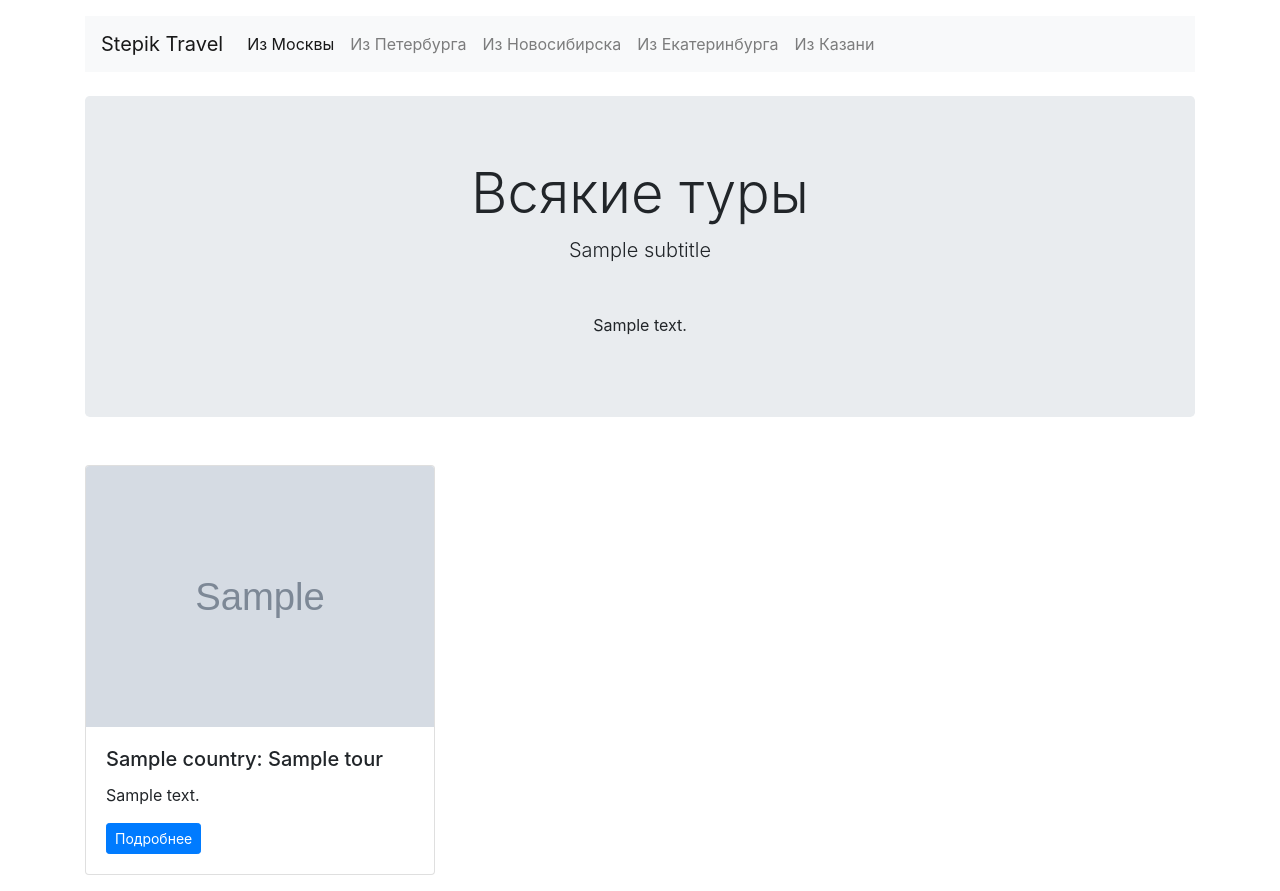
After one commit to spaghetti-tornado88/Stepik-Tours, a Flask app: template templates/index.html in a window 1280 px wide. The commit adds this page. Run offline with Flask 2, Linux system fonts and the light colour scheme; the template is opened without the code that fills it: most values are stand-ins (such as "Sample title", 1, 10 or a date in 2020); grey boxes marked "Sample" are stand-in pictures; some libraries are stand-ins or nearby versions.

Commit message:
work commit

```diff
--- a/app.py
+++ b/app.py
@@ -1,19 +1,19 @@
-from flask import Flask
+from flask import Flask, render_template
 from data import *
 
 app = Flask(__name__)
 
 @app.route('/')
 def main_page():
-    return '<h2>KEKW</h2>'
+    return render_template('index.html', subtitle=subtitle, description=description, tours=tours)
 
 @app.route('/from/<direction>')
-def direction():
-    return "direction"
+def direction_page(direction):
+    return render_template('direction.html')
 
-@app.route('/tours/<id>')
-def tours():
-    return "tours"
-print(title)
+@app.route('/tours/<int:id>')
+def tour_page(id):
+    return render_template('tours.html', tour=tours.get(id), departures=departures)
+
 
 app.run()
--- a/data.py
+++ b/data.py
@@ -1,18 +1,18 @@
 title = "Stepik Travel"
 subtitle = "Для тех, кого отвлекают дома"
 description = "Лучшие направления, где никто не будет вам мешать сидеть на берегу и изучать программирование, дизайн, разработку игр и управление продуктами"
-departures = {"msk":"Из Москвы","spb":"Из Петербурга","nsk":"Из Новосибирска","ekb":"Из Екатеринбурга","kazan":"Из Казани"}
+departures = {"msk": "Из Москвы", "spb": "Из Петербурга", "nsk": "Из Новосибирска", "ekb": "Из Екатеринбурга", "kazan": "Из Казани"}
 
 tours = {
     1: {
         "title": "Marina Lake Hotel & Spa",
         "description" : "Отель выглядит уютно. Он был построен из красного соснового дерева и украшен синими камнями.  Высокие округлые окна добавляют общий стиль дома и были добавлены в дом в довольно симметричном образце.",
-        "departure":"nsk",
+        "departure": "nsk",
         "picture": "https://images.unsplash.com/photo-1551882547-ff40c63fe5fa?ixlib=rb-1.2.1&ixid=eyJhcHBfaWQiOjEyMDd9&auto=format&fit=crop&w=800&q=60",
         "price": 62000,
         "stars": "4",
         "country": "Куба",
-		"nights":6,
+		"nights": 6,
 		"date": "2 марта",
     },
     2: {
--- a/templates/base.html
+++ b/templates/base.html
@@ -34,8 +34,11 @@
             </ul>
         </div>
     </nav>
+
     {% block container %}
     {% endblock %}
 
+</div>
+
 </body>
 </html>
--- /dev/null
+++ b/templates/index.html
@@ -0,0 +1,24 @@
+{% extends 'base.html' %}
+{% block container %}
+<div class="jumbotron text-center mt-4">
+      <h1 class="display-4">Всякие туры</h1>
+      <p class="lead">{{ subtitle }}</p>
+      <p class="mt-5 w-50 mx-auto">{{ description }}</p>
+</div>
+
+    <div class="row mt-5" data-test="cards">
+        {% for tour in tours.values() %}
+        <div class="col-4" data-test="card">
+            <div class="card mb-3" >
+            <img src="{{ tour.picture }}" class="card-img-top img-fluid" data-test="picture">
+                <div class="card-body">
+                    <h5 class="card-title">{{ tour.country }}: {{ tour.title }}</h5>
+                    <p class="card-text">{{ tour.description }}</p>
+                    <a href="" class="btn btn-sm btn-primary" data-test="tourlink">Подробнее</a>
+                </div>
+            </div>
+        </div>
+        {% endfor %}
+    </div>
+
+{% endblock %}
```
Also changed, not shown: templates/about.html (deleted, +0 -10 lines), templates/direction.html (+24 -9 lines), templates/tour.html (deleted, +0 -10 lines), templates/tours.html (added, +8 -0 lines).
